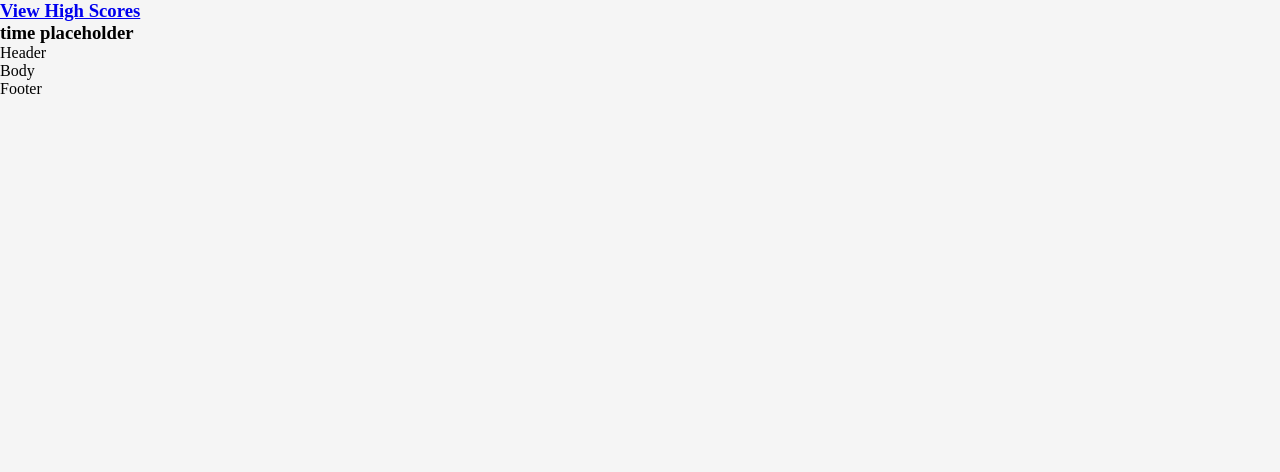
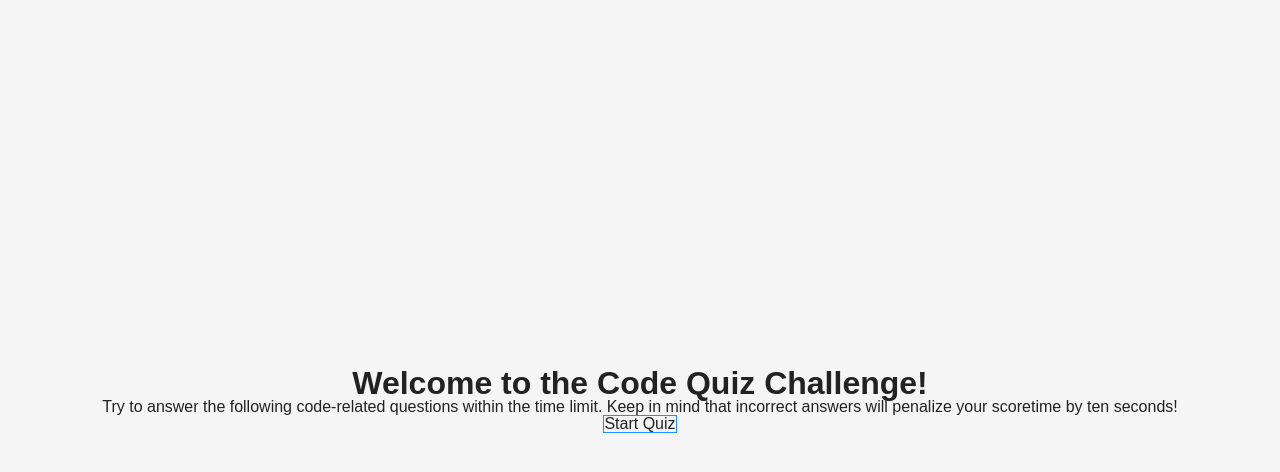
Before and after one commit to jsoomie/hw4-codeQuiz, a plain HTML site: page index.html in a window 1280 px wide. Drawn offline with Linux system fonts and the light colour scheme; a web font is replaced by a local one.

Commit message:
added landing page and sytling

```diff
--- a/css/style.css
+++ b/css/style.css
@@ -1,13 +1,53 @@
+@import url('https://fonts.googleapis.com/css2?family=NTR&display=swap');
+
 :root {
     --bg-color: whitesmoke;
+    --text-color: #222;
+
+    --test: red;
 }
 
 * {
     box-sizing: border-box;
     margin: 0;
     padding: 0;
+    color: var(--text-color);
+    line-height: 1;
+    font-family: 'NTR', sans-serif;
+}
+
+a {
+    text-decoration: none;
+    color: var(--text-color);
 }
 
 body {
     background-color: var(--bg-color);
 }
+
+.hidden {
+    display: none;
+}
+
+.landing {
+    height: 100vh;
+    width: 100vw;
+    justify-content: center;
+}
+
+.start-btn {
+    border: 1px solid dodgerblue;
+}
+
+.main-container {
+    background-color: var(--test);
+
+    height: auto;
+    width: auto;
+}
+
+.center-flex {
+    display: flex;
+    flex-direction: column;
+    align-items: center;
+}
--- a/index.html
+++ b/index.html
@@ -7,12 +7,24 @@
     <title>Code Quiz</title>
 </head>
 <body>
-    <head>
+
+    <div class="landing center-flex">
+        <h1>Welcome to the Code Quiz Challenge!</h1>
+        <p>
+            Try to answer the following code-related questions within the time limit.
+            Keep in mind that incorrect answers will penalize your scoretime by ten seconds!
+        </p>
+        <a href="#"class="start-btn">Start Quiz</a>
+    </div>
+
+    <main class="hidden">
+
+        <head class="header">
             <h3><a href="#">View High Scores</a></h3>
             <h3 class="timer">time placeholder</h3>
         </head>
 
-    <div class="main-container">
+        <div class="main-container center-flex">
             <div class="main-card">
                 <div class="main-card-header">
                     Header
@@ -26,6 +38,8 @@
             </div>
         </div>
 
+    </main>
+
     <script src="js/main.js"></script>
 </body>
 </html>
```
Lines whose indentation alone changed are shown as unchanged.
